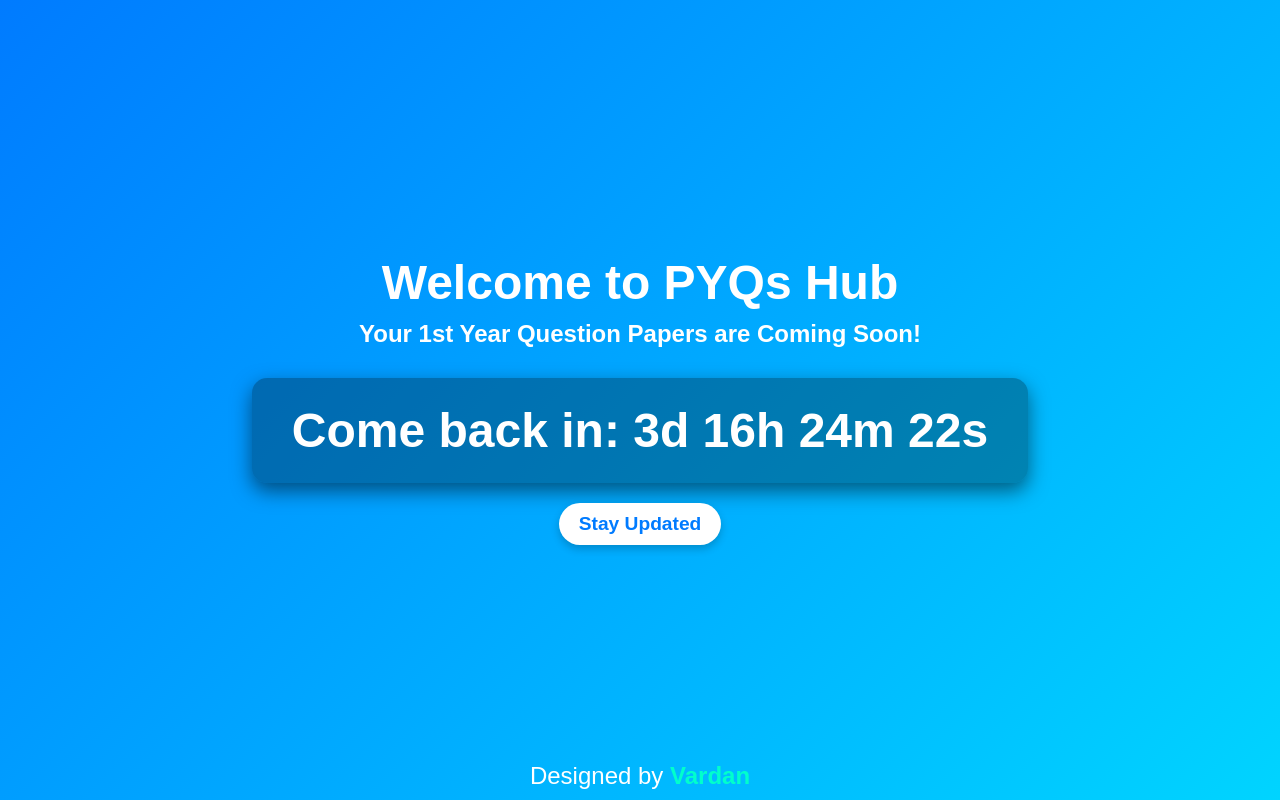
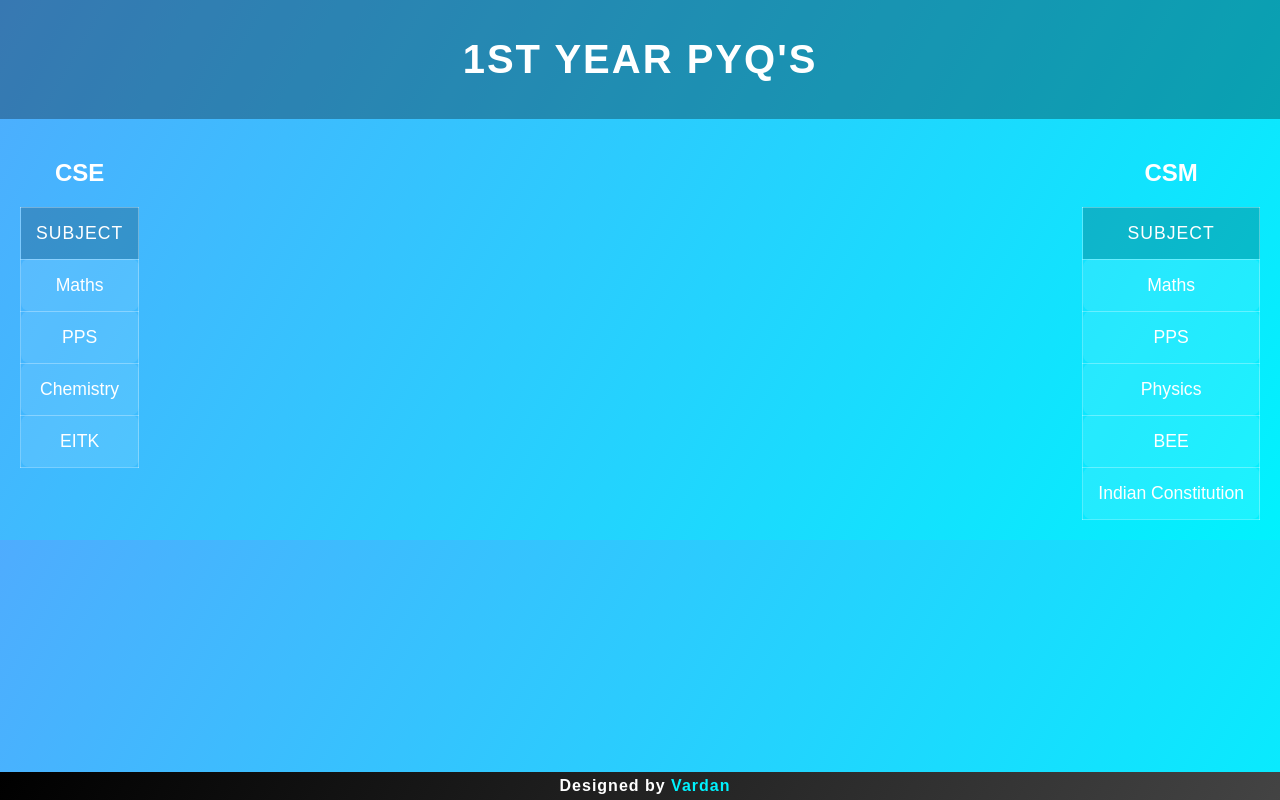
Before and after one commit to ngit24/pyq, a plain HTML site: page index.html in a window 1280 px wide. Drawn offline with Linux system fonts and the light colour scheme.

Commit message:
Added PYQ's

```diff
--- a/index.html
+++ b/index.html
@@ -6,122 +6,193 @@
   <title>1st Year PYQs</title>
   <style>
     body {
-      font-family: Arial, sans-serif;
+      font-family: "Poppins", sans-serif;
       margin: 0;
       padding: 0;
-      background: linear-gradient(135deg, #007bff, #00d4ff);
-      color: white;
-      text-align: center;
-      height: 100vh;
+      background: linear-gradient(120deg, #4facfe, #00f2fe);
+      color: #fff;
+      height: 100%;
       display: flex;
       flex-direction: column;
-      justify-content: center;
-      align-items: center;
+      justify-content: space-between;
+    }
+    header {
+      text-align: center;
+      padding: 10px 20px;
+      background: rgba(0, 0, 0, 0.3);
+      animation: fadeIn 1.5s ease-out;
+    }
+    header h1 {
+      font-size: 2.5rem;
+      text-transform: uppercase;
+      letter-spacing: 2px;
+      font-weight: 600;
+    }
+    header p {
+      font-size: 1.2rem;
+      margin-top: 10px;
+    }
+    .container {
+      display: flex;
+      justify-content: space-between;
+      padding: 20px;
+      gap: 30px;
+      height: 100%;
+      overflow: hidden;
+    }
+    /* Table structure */
+    .table {
+      width: 100%;
+      border-collapse: collapse;
+      margin-top: 20px;
+    }
+    .table th,
+    .table td {
+      text-align: center;
+      padding: 15px;
+      border: 1px solid rgba(255, 255, 255, 0.3);
+      font-size: 1.1rem;
+      font-weight: 500;
+    }
+    .table th {
+      background: rgba(0, 0, 0, 0.2);
+      text-transform: uppercase;
+      letter-spacing: 1px;
+    }
+    .table td {
+      background: rgba(255, 255, 255, 0.1);
+      cursor: pointer;
+      border-radius: 8px;
+      transition: transform 0.3s ease-in-out, box-shadow 0.3s ease-in-out;
+    }
+    .table td:hover {
+      transform: scale(1.05);
+      box-shadow: 0 4px 8px rgba(0, 0, 0, 0.3);
+    }
+    footer {
+  text-align: center;
+  padding: 5px;
+  position: fixed;
+  bottom: 0;
+  width: 100%;
+  background: linear-gradient(120deg, #000, #444);
+  animation: slideUp 1.5s ease-out;
 }
 
-    h1 {
-      font-size: 3em;
-      margin: 0;
+footer span {
+  font-size: 1rem;
+  font-weight: bold;
+  letter-spacing: 1px;
+  color: white;
 }
 
-    h2 {
-      font-size: 1.5em;
-      margin: 10px 0;
+footer .name {
+  color: #00f2fe; /* Blue color for the name */
 }
 
-    .countdown {
-      margin-top: 20px;
-      font-size: 2em;
-      background: rgba(0, 0, 0, 0.3);
-      padding: 20px 40px;
-      border-radius: 15px;
-      display: inline-block;
-      box-shadow: 0 8px 20px rgba(0, 0, 0, 0.5);
-      font-weight: bold;
-      color: #white;
+    /* Animations */
+    @keyframes fadeIn {
+      from {
+        opacity: 0;
+        transform: translateY(-30px);
       }
-
-    .countdown-item {
-      font-size: 1.5em;
-      margin: 5px 0;
+      to {
+        opacity: 1;
+        transform: translateY(0);
       }
-
-    .button {
-      display: inline-block;
-      background: white;
-      color: #007bff;
-      padding: 10px 20px;
-      font-size: 1.2em;
-      font-weight: bold;
-      border-radius: 25px;
-      text-decoration: none;
-      box-shadow: 0 4px 8px rgba(0, 0, 0, 0.2);
-      margin-top: 20px;
-      transition: transform 0.2s, box-shadow 0.2s;
     }
-
-    .button:hover {
-      transform: scale(1.05);
-      box-shadow: 0 6px 12px rgba(0, 0, 0, 0.3);
+    @keyframes slideUp {
+      from {
+        transform: translateY(30px);
+        opacity: 0;
       }
-
-    .footer {
-      position: fixed;
-      bottom: 10px;
-      width: 100%;
-      text-align: center;
-      font-size: 1.5em;
-      color: #fff;
+      to {
+        transform: translateY(0);
+        opacity: 1;
       }
-
-    .footer span {
-      color: #00ffcc;
-      font-weight: bold;
+    }
+    @media (max-width: 768px) {
+      .container {
+        flex-direction: column;
+        gap: 20px;
+      }
+      .table th, .table td {
+        padding: 10px;
+      }
     }
   </style>
 </head>
 <body>
-  <h1>Welcome to PYQs Hub</h1>
-  <h2>Your 1st Year Question Papers are Coming Soon!</h2>
-  <div class="countdown" id="countdown">
-    <div class="countdown-item" id="remaining-time">Come back in: Loading...</div>
-  </div>
-  <a href="https://www.instagram.com/unusualcoder" class="button" target="_blank">Stay Updated</a>
-  <div class="footer">
-    Designed by <span>Vardan</span>
+  <header>
+    <h1>1st Year PYQ's</h1>
+
+  </header>
+  <div class="container">
+    <!-- CSE Section -->
+    <div class="cse-section">
+      <h2 style="text-align: center; color: #fff;">CSE</h2>
+      <table class="table">
+        <thead>
+          <tr>
+            <th>Subject</th>
+          </tr>
+        </thead>
+        <tbody>
+          <tr onclick="openPDF('/maths-cse')">
+            <td>Maths</td>
+          </tr>
+          <tr onclick="openPDF('/pps-cse')">
+            <td>PPS</td>
+          </tr>
+          <tr onclick="openPDF('/chemistry-cse')">
+            <td>Chemistry</td>
+          </tr>
+          <tr onclick="openPDF('/eitk-cse')">
+            <td>EITK</td>
+          </tr>
+        </tbody>
+      </table>
     </div>
 
+    <!-- CSM Section -->
+    <div class="csm-section">
+      <h2 style="text-align: center; color: #fff;">CSM</h2>
+      <table class="table">
+        <thead>
+          <tr>
+            <th>Subject</th>
+          </tr>
+        </thead>
+        <tbody>
+          <tr onclick="openPDF('/maths-cse')">
+            <td>Maths</td>
+          </tr>
+          <tr onclick="openPDF('/pps-cse')">
+            <td>PPS</td>
+          </tr>
+          <tr onclick="openPDF('/physics-csm')">
+            <td>Physics</td>
+          </tr>
+          <tr onclick="openPDF('/bee-csm')">
+            <td>BEE</td>
+          </tr>
+          <tr onclick="openPDF('/indianconstitution-csm')">
+            <td>Indian Constitution</td>
+          </tr>
+        </tbody>
+      </table>
+    </div>
+  </div>
+  <footer>
+  <span>Designed by <span class="name">Vardan</span></span>
+</footer>
+
   <script>
-    // Countdown Timer Script
-    const remainingTimeElement = document.getElementById("remaining-time");
-
-    function updateCountdown() {
-      const now = new Date();
-
-      // Calculate target time: Sunday 12:00 AM IST
-      const target = new Date();
-      target.setHours(0, 0, 0, 0); // Set time to midnight
-      target.setDate(
-        target.getDate() + ((7 - target.getDay()) % 7) // Adjust to next Sunday
-      );
-
-      const timeDiff = target - now;
-
-      if (timeDiff <= 0) {
-        remainingTimeElement.innerText = "Ready Now!";
-        return;
+    function openPDF(path) {
+      const baseUrl = "https://pyq.89determined.workers.dev";
+      const pdfUrl = `${baseUrl}${path}`;
+      window.open(pdfUrl, "_blank");
     }
-
-      const days = Math.floor(timeDiff / (1000 * 60 * 60 * 24));
-      const hours = Math.floor((timeDiff / (1000 * 60 * 60)) % 24);
-      const minutes = Math.floor((timeDiff / (1000 * 60)) % 60);
-      const seconds = Math.floor((timeDiff / 1000) % 60);
-
-      remainingTimeElement.innerText = `Come back in: ${days}d ${hours}h ${minutes}m ${seconds}s`;
-    }
-
-    setInterval(updateCountdown, 1000);
-    updateCountdown();
   </script>
 </body>
 </html>
```
Lines whose indentation alone changed are shown as unchanged.
